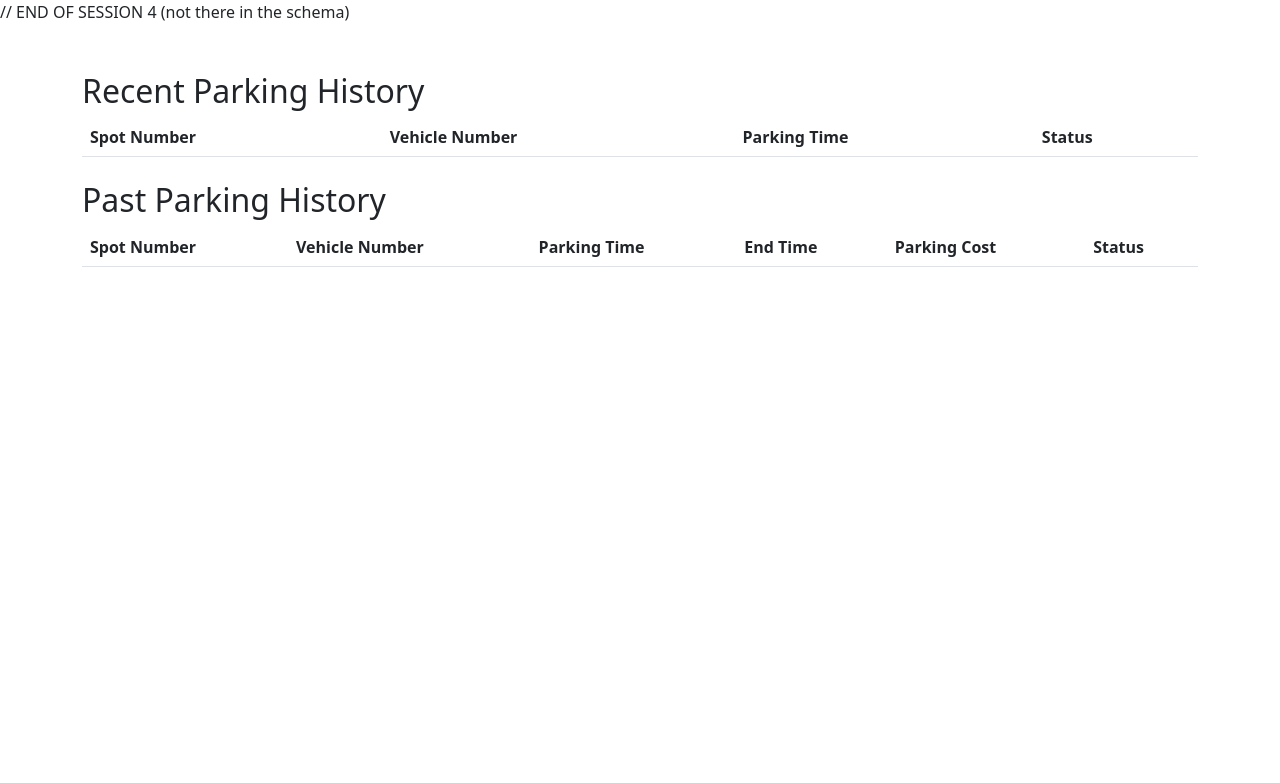
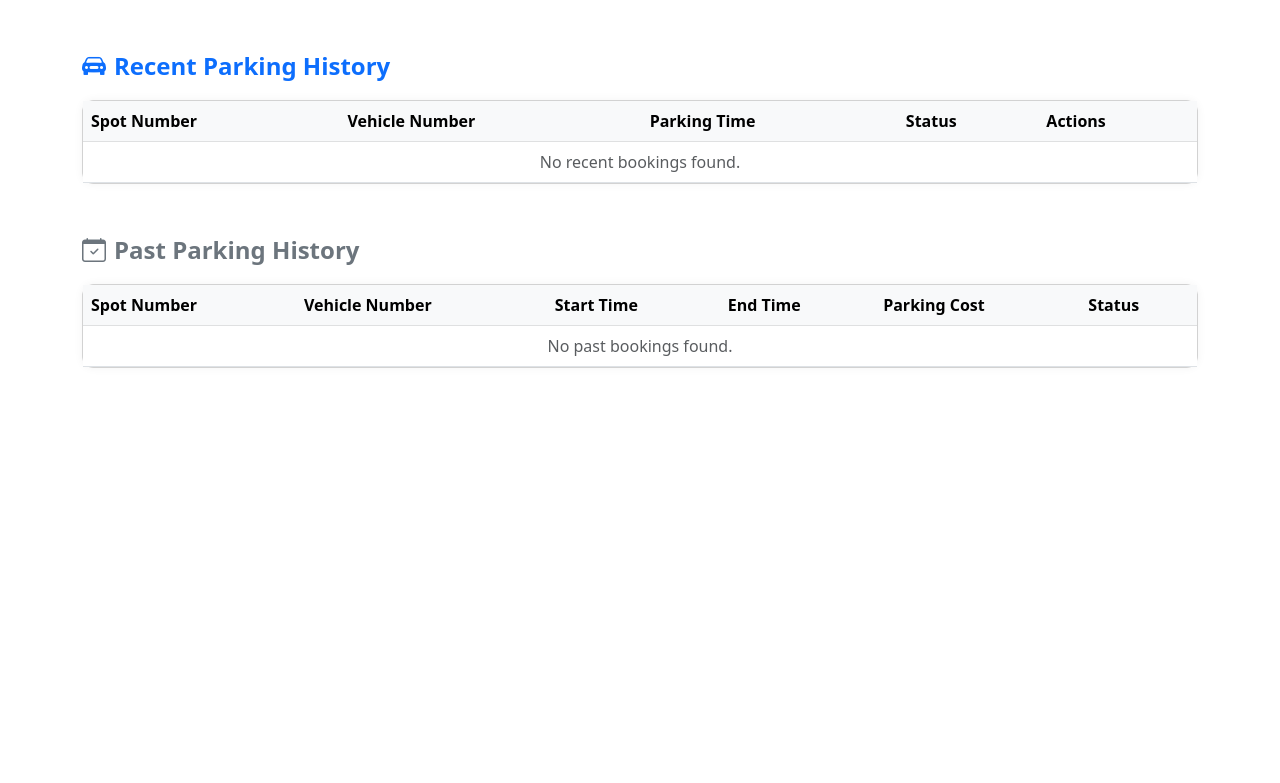
Before and after one commit to asmitaaa-10/Vehicle-Parking-App, a Flask app: page /history in a window 1280 px wide. Shown: the top 783 px of the page. Run offline with Flask 3, Linux system fonts and the light colour scheme; a user stored in the database is signed in; data comes from the database, SQL or seed files in the repository; both versions use the stored data as it was after the commit; lists and menus that the app fills with data are empty.

Commit message:
trying release

```diff
--- a/app.py
+++ b/app.py
@@ -1,19 +1,19 @@
-from flask import Flask, render_template,redirect,url_for, request,flash
+from flask import Flask, render_template, redirect, url_for, request, flash, session
 from flask_sqlalchemy import SQLAlchemy
-from flask import session
 from werkzeug.security import generate_password_hash, check_password_hash
 import os
 from datetime import datetime
+from sqlalchemy import func
+
 def create_app():
     app = Flask(__name__)
     app.config['SECRET_KEY'] = 'app123'
     app.config['SQLALCHEMY_DATABASE_URI'] = 'sqlite:///parking.db'
     app.config['SQLALCHEMY_TRACK_MODIFICATIONS'] = False
     app.config['CHART_FOLDER'] = os.path.join(os.getcwd(), 'charts')
-    os.makedirs(app.config['CHART_FOLDER'],exist_ok=True)
+    os.makedirs(app.config['CHART_FOLDER'], exist_ok=True)
     app.config['PASSWORD_HASH'] = 'app123'
     db.init_app(app)
-
     return app
 
 db = SQLAlchemy()
@@ -26,8 +26,7 @@
     fullname = db.Column(db.String(20), nullable=False)
     address = db.Column(db.String(20), nullable=False)
     pincode = db.Column(db.String(20), nullable=False)
-
-    bookings = db.relationship('Booking', back_populates='user',cascade='all, delete-orphan')
+    bookings = db.relationship('Booking', back_populates='user', cascade='all, delete-orphan')
 
 class Parking(db.Model):
     __tablename__ = 'parking'
@@ -37,18 +36,16 @@
     pin_code = db.Column(db.String(20), nullable=False)
     price = db.Column(db.Float, nullable=False)
     number_of_spots = db.Column(db.Integer, nullable=False)
-
-    spots = db.relationship('ParkingSpot', back_populates='parking',cascade='all, delete-orphan')
+    spots = db.relationship('ParkingSpot', back_populates='parking', cascade='all, delete-orphan')
 
 class ParkingSpot(db.Model):
     __tablename__ = 'parking_spot'
     id = db.Column(db.Integer, primary_key=True)
     parking_id = db.Column(db.Integer, db.ForeignKey('parking.id'), nullable=False)
     spot_number = db.Column(db.Integer, nullable=False)
-    status = db.Column(db.String(20), nullable=False,default='A')
-
+    status = db.Column(db.String(20), nullable=False, default='A')
     parking = db.relationship('Parking', back_populates='spots')
-    bookings = db.relationship('Booking', back_populates='spot',cascade='all, delete-orphan')
+    bookings = db.relationship('Booking', back_populates='spot', cascade='all, delete-orphan')
 
 class Booking(db.Model):
     __tablename__ = 'booking'
@@ -57,21 +54,21 @@
     spot_id = db.Column(db.Integer, db.ForeignKey('parking_spot.id'), nullable=False)
     vehicle_number = db.Column(db.String(20), nullable=False)
     start_time = db.Column(db.DateTime, nullable=False)
-    end_time = db.Column(db.DateTime, nullable=False)
-    status = db.Column(db.String(20), nullable=False,default='O')
+    end_time = db.Column(db.DateTime, nullable=True)
+    status = db.Column(db.String(20), nullable=False, default='O')
     parking_cost = db.Column(db.Float, nullable=False)
-
     user = db.relationship('User', back_populates='bookings')
-    spot  = db.relationship('ParkingSpot', back_populates='bookings')
+    spot = db.relationship('ParkingSpot', back_populates='bookings')
 
 def create_admin():
     admin = User.query.filter_by(username='admin').first()
-    if not admin :
-        admin = User(username='admin', fullname='Admin', address='Admin123', pincode='123456',password=generate_password_hash('app123'))
+    if not admin:
+        admin = User(username='admin', fullname='Admin', address='Admin123', pincode='123456',
+                     password=generate_password_hash('app123'))
         db.session.add(admin)
         db.session.commit()
 
-app=create_app()
+app = create_app()
 app.app_context().push()
 with app.app_context():
     db.create_all()
@@ -81,30 +78,28 @@
 def index():
     return render_template('index.html')
 
-@app.route('/login',methods=['GET','POST'])
+@app.route('/login', methods=['GET', 'POST'])
 def login():
     if request.method == 'POST':
         username = request.form['username']
         password = request.form['password']
-        print(username, password)
         user = User.query.filter_by(username=username).first()
-        if user :
+        if user:
             if not check_password_hash(user.password, password):
-
+                flash("Invalid password.", "danger")
                 return redirect(url_for('login'))
-            if user.username == 'admin' :
-                session['username'] = username
+            session['username'] = username
+            if user.username == 'admin':
                 return redirect(url_for('admin'))
-            else :
-                session['username'] = username
+            else:
                 session['user_id'] = user.id
                 return redirect(url_for('user'))
-
-        else :
+        else:
+            flash("User not found.", "danger")
             return redirect(url_for('login'))
     return render_template('login.html')
 
-@app.route('/register',methods=['GET','POST'])
+@app.route('/register', methods=['GET', 'POST'])
 def register():
     if request.method == 'POST':
         username = request.form['username']
@@ -112,12 +107,15 @@
         fullname = request.form['fullname']
         address = request.form['address']
         pincode = request.form['pincode']
-        user = User(username=username, password=generate_password_hash(password), fullname=fullname, address=address, pincode=pincode)
+        user = User(username=username, password=generate_password_hash(password), fullname=fullname, address=address,
+                    pincode=pincode)
         db.session.add(user)
         db.session.commit()
+        flash("Registration successful! Please login.", "success")
         return redirect(url_for('login'))
     return render_template('signup.html')
-@app.route('/admin',methods=['GET','POST'])
+
+@app.route('/admin', methods=['GET', 'POST'])
 def admin():
     if 'username' not in session:
         return redirect(url_for('login'))
@@ -128,7 +126,7 @@
     if 'username' not in session:
         return redirect(url_for('login'))
 
-    query = request.args.get('query')  # get search query from URL params
+    query = request.args.get('query')
 
     if query:
         parkings = Parking.query.filter(Parking.prime_location_name.ilike(f'%{query}%')).all()
@@ -139,46 +137,42 @@
     for parking in parkings:
         available_counts[parking.id] = ParkingSpot.query.filter_by(parking_id=parking.id, status='A').count()
 
-    # Pass query into the template for displaying it in "No results" message
     return render_template('user.html', parkings=parkings, available_counts=available_counts, query=query)
 
-@app.route('/parking',methods=['GET','POST'])
+@app.route('/parking', methods=['GET', 'POST'])
 def parking():
     if 'username' not in session:
         return redirect(url_for('login'))
-    parkings=Parking.query.all()
+    parkings = Parking.query.all()
     available_counts = {}
     for parking in parkings:
         available_counts[parking.id] = ParkingSpot.query.filter_by(parking_id=parking.id, status='A').count()
-    return render_template('parking.html',parkings=parkings, available_counts=available_counts)
-
-
+    return render_template('parking.html', parkings=parkings, available_counts=available_counts)
 
 @app.route('/add_parking', methods=['GET', 'POST'])
 def add_parking():
     if 'username' not in session:
         return redirect(url_for('login'))
-
-
-
     if request.method == 'POST':
         prime_location_name = request.form['prime_location_name']
         address = request.form['address']
         pin_code = request.form['pin_code']
-        price = request.form['price']
+        price = float(request.form['price'])
         number_of_spots = int(request.form['number_of_spots'])
         parking = Parking(prime_location_name=prime_location_name,
                           address=address,
                           pin_code=pin_code,
                           price=price, number_of_spots=number_of_spots)
         db.session.add(parking)
-        db.session.flush()
+        db.session.flush()  # flush to get parking.id before adding spots
         for i in range(1, number_of_spots + 1):
             spot = ParkingSpot(parking_id=parking.id, spot_number=i, status='A')
             db.session.add(spot)
         db.session.commit()
+        flash("Parking added successfully.", "success")
         return redirect(url_for('parking'))
     return render_template('add_parking.html')
+
 @app.route('/edit_parking/<int:parking_id>', methods=['GET', 'POST'])
 def edit_parking(parking_id):
     if 'username' not in session:
@@ -188,7 +182,7 @@
         parking.prime_location_name = request.form['prime_location_name']
         parking.address = request.form['address']
         parking.pin_code = request.form['pin_code']
-        parking.price = request.form['price']
+        parking.price = float(request.form['price'])
         new_spot_count = int(request.form['number_of_spots'])
 
         current_spots = {spot.spot_number: spot for spot in parking.spots}
@@ -199,13 +193,14 @@
                 db.session.add(spot)
 
         for i in range(new_spot_count + 1, len(current_spots) + 1):
-                spot = current_spots[i]
-                if spot:
-                    has_history = Booking.query.filter_by(spot_id=spot.id).first()
-                    if spot.status == 'A' and not has_history:
-                        db.session.delete(spot)
+            spot = current_spots.get(i)
+            if spot:
+                has_history = Booking.query.filter_by(spot_id=spot.id).first()
+                if spot.status == 'A' and not has_history:
+                    db.session.delete(spot)
         parking.number_of_spots = new_spot_count
         db.session.commit()
+        flash("Parking updated successfully.", "success")
         return redirect(url_for('parking'))
     return render_template('edit_parking.html', parking=parking)
 
@@ -220,8 +215,14 @@
     if request.method == 'POST':
         vehicle_number = request.form['vehicle_number']
 
-        # Find an available spot in this parking lot
-        available_spot = ParkingSpot.query.filter_by(parking_id=parking.id, status='A').first()
+        # Find available spot with status 'A' (Available), case insensitive check
+        available_spot = ParkingSpot.query.filter(
+            ParkingSpot.parking_id == parking.id,
+            func.lower(ParkingSpot.status) == 'a'
+        ).first()
+
+        print(f"Available spot found for booking: {available_spot}")  # Debug print
+
         if not available_spot:
             flash('No available spots for booking.', 'danger')
             return redirect(url_for('user'))
@@ -229,23 +230,22 @@
         # Mark spot as occupied
         available_spot.status = 'O'
 
-        # Create booking
+        # Create booking with end_time=None (no sentinel)
         booking = Booking(
             user_id=user_id,
             vehicle_number=vehicle_number,
             spot_id=available_spot.id,
             start_time=datetime.now(),
-            end_time=datetime.now(),  # You might want to update this later
+            end_time=None,
             status='O',
             parking_cost=parking.price
         )
         db.session.add(booking)
         db.session.commit()
-
+        flash('Spot booked successfully!', 'success')
         return redirect(url_for('user'))
 
     return render_template('booking.html', spot_id=parking_id, user_id=user_id, parking=parking)
-
 
 @app.route('/delete_parking/<int:parking_id>', methods=['POST'])
 def delete_parking(parking_id):
@@ -255,21 +255,31 @@
     if parking.spots:
         for spot in parking.spots:
             if spot.status == 'O':
-                flash('Cannot delete a parking lot with active bookings.' , 'error')
+                flash('Cannot delete a parking lot with active bookings.', 'error')
                 return redirect(url_for('parking'))
             db.session.delete(spot)
     db.session.delete(parking)
     db.session.commit()
+    flash("Parking deleted successfully.", "success")
     return redirect(url_for('parking'))
 
 @app.route('/history', methods=['GET', 'POST'])
 def history():
     if 'username' not in session:
         return redirect(url_for('login'))
-    bookings = Booking.query.filter_by(user_id=session['user_id']).all()
-    return render_template('booking_history.html', bookings=bookings)
 
-@app.route('/delete_spot/<int:spot_id>', methods=['GET','POST'])
+    all_bookings = Booking.query.filter_by(user_id=session['user_id']).all()
+
+    # Fix: lowercase status comparison
+    recent_bookings = [b for b in all_bookings if b.status.lower().strip() == 'o']
+    past_bookings = [b for b in all_bookings if b.status.lower().strip() != 'o']
+
+    return render_template('booking_history.html',
+                           recent_bookings=recent_bookings,
+                           past_bookings=past_bookings)
+
+
+@app.route('/delete_spot/<int:spot_id>', methods=['GET', 'POST'])
 def delete_spot(spot_id):
     if 'username' not in session:
         return redirect(url_for('login'))
@@ -279,6 +289,31 @@
         return redirect(url_for('parking'))
     db.session.delete(spot)
     db.session.commit()
+    flash("Spot deleted successfully.", "success")
     return redirect(url_for('parking'))
+
+@app.route('/release/<int:booking_id>', methods=['GET', 'POST'])
+def release(booking_id):
+    if 'username' not in session:
+        return redirect(url_for('login'))
+
+    booking = Booking.query.get_or_404(booking_id)
+
+    # Check if already released
+    if booking.status != 'O' or booking.end_time is not None:
+        flash('This spot has already been released.', 'warning')
+        return redirect(url_for('history'))
+
+    booking.end_time = datetime.now()
+    duration = booking.end_time - booking.start_time
+    hours = max(1, int(duration.total_seconds() // 3600))  # minimum 1 hour charge
+    booking.parking_cost = hours * booking.spot.parking.price
+    booking.status = 'Released'
+    booking.spot.status = 'A'  # mark spot as available again
+
+    db.session.commit()
+    flash('Parking spot released successfully!', 'success')
+    return redirect(url_for('history'))
+
 if __name__ == '__main__':
     app.run(debug=True)
--- a/templates/booking_history.html
+++ b/templates/booking_history.html
@@ -1,65 +1,117 @@
-// END OF SESSION 4 (not there in the schema)
-
 <!DOCTYPE html>
 <html lang="en">
 <head>
     <meta charset="UTF-8">
-    <title>Booking History</title>
+    <title>Parking History</title>
     <link href="https://cdn.jsdelivr.net/npm/bootstrap@5.3.0/dist/css/bootstrap.min.css" rel="stylesheet">
+    <style>
+        .section-title {
+            display: flex;
+            align-items: center;
+            font-size: 1.5rem;
+            font-weight: 600;
+            margin-bottom: 1rem;
+        }
+        .section-title i {
+            margin-right: 0.5rem;
+        }
+        .card {
+            border-radius: 0.75rem;
+            box-shadow: 0 0 10px rgba(0,0,0,0.05);
+        }
+        .badge-status {
+            padding: 0.4em 0.8em;
+            border-radius: 0.5rem;
+            font-size: 0.9rem;
+        }
+    </style>
 </head>
 <body>
+
 <div class="container mt-5">
-    <h2>Recent Parking History</h2>
-    <table class="table table-striped">
-        <thead>
+
+    <!-- Recent Parking History -->
+    <div class="section-title text-primary">
+        <i class="bi bi-car-front-fill"></i> Recent Parking History
+    </div>
+
+    <div class="card mb-5">
+        <div class="card-body p-0">
+            <table class="table mb-0">
+                <thead class="table-light">
                     <tr>
                         <th>Spot Number</th>
                         <th>Vehicle Number</th>
                         <th>Parking Time</th>
                         <th>Status</th>
+                        <th>Actions</th>
                     </tr>
                 </thead>
                 <tbody>
-            {% for booking in bookings %}
-            {% if booking.end_time is none %}
+                    {% for booking in recent_bookings %}
                     <tr>
                         <td>{{ booking.spot.spot_number }}</td>
                         <td>{{ booking.vehicle_number }}</td>
-                <td>{{ booking.parking_time }}</td>
-                <td>{{ booking.status }}</td>
+                        <td>{{ booking.start_time.strftime('%Y-%m-%d %H:%M:%S') }}</td>
+                        <td>
+                          <span class="badge bg-success badge-status">
+                            {{ booking.status }}
+                          </span>
+                        </td>
+                        <td>
+                            <a href="/release/{{ booking.id }}" class="btn btn-sm btn-primary">Release</a>
+                        </td>
                     </tr>
-            {% endif %}
+                    {% else %}
+                    <tr><td colspan="5" class="text-center text-muted">No recent bookings found.</td></tr>
                     {% endfor %}
                 </tbody>
             </table>
+        </div>
+    </div>
 
-    <h2 class="mt-4">Past Parking History</h2>
-    <table class="table table-striped">
-        <thead>
+    <!-- Past Parking History -->
+    <div class="section-title text-secondary">
+        <i class="bi bi-calendar-check"></i> Past Parking History
+    </div>
+
+    <div class="card">
+        <div class="card-body p-0">
+            <table class="table mb-0">
+                <thead class="table-light">
                     <tr>
                         <th>Spot Number</th>
                         <th>Vehicle Number</th>
-                <th>Parking Time</th>
+                        <th>Start Time</th>
                         <th>End Time</th>
                         <th>Parking Cost</th>
                         <th>Status</th>
                     </tr>
                 </thead>
                 <tbody>
-            {% for booking in bookings %}
-            {% if booking.end_time is not none %}
+                    {% for booking in past_bookings %}
                     <tr>
                         <td>{{ booking.spot.spot_number }}</td>
                         <td>{{ booking.vehicle_number }}</td>
-                <td>{{ booking.start_time }}</td>
-                <td>{{ booking.end_time }}</td>
-                <td>{{ booking.parking_cost }}</td>
-                <td>{{ booking.status }}</td>
+                        <td>{{ booking.start_time.strftime('%Y-%m-%d %H:%M:%S') }}</td>
+                        <td>{{ booking.end_time.strftime('%Y-%m-%d %H:%M:%S') }}</td>
+                        <td>${{ booking.parking_cost }}</td>
+                        <td>
+                            <span class="badge bg-secondary badge-status">{{ booking.status }}</span>
+                        </td>
                     </tr>
-            {% endif %}
+                    {% else %}
+                    <tr><td colspan="6" class="text-center text-muted">No past bookings found.</td></tr>
                     {% endfor %}
                 </tbody>
             </table>
         </div>
+    </div>
+
+</div>
+
+<!-- Bootstrap + Bootstrap Icons -->
+<link href="https://cdn.jsdelivr.net/npm/bootstrap-icons@1.11.1/font/bootstrap-icons.css" rel="stylesheet">
+<script src="https://cdn.jsdelivr.net/npm/bootstrap@5.3.0/dist/js/bootstrap.bundle.min.js"></script>
 </body>
 </html>
--- a/templates/user.html
+++ b/templates/user.html
@@ -67,6 +67,7 @@
         </ul>
       </div>
     </div>
+
   </nav>
 
   <!-- Main Content -->
```
Also changed, not shown: templates/booking.html (+12 -13 lines), instance/parking.db. Lines whose indentation alone changed are shown as unchanged.
